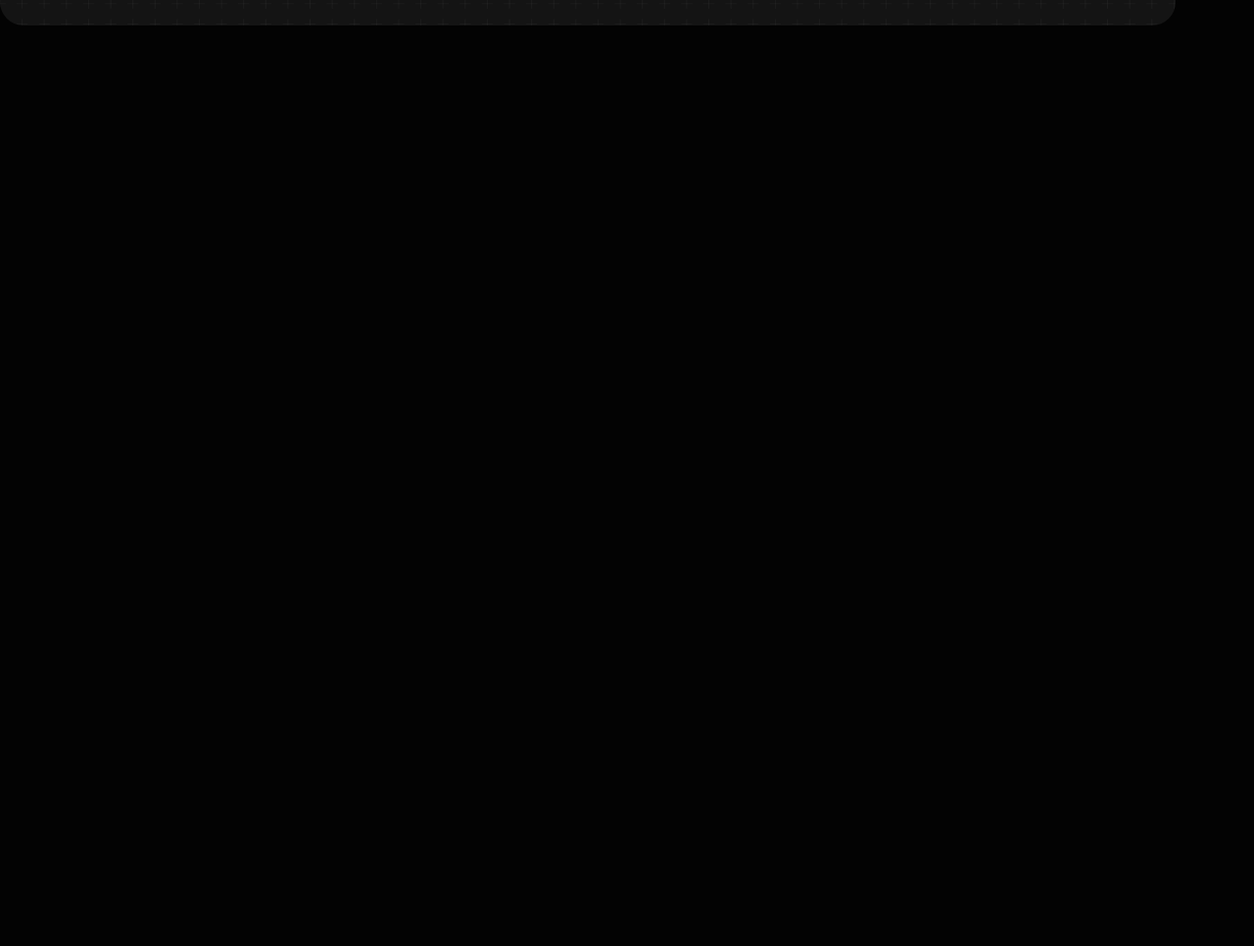
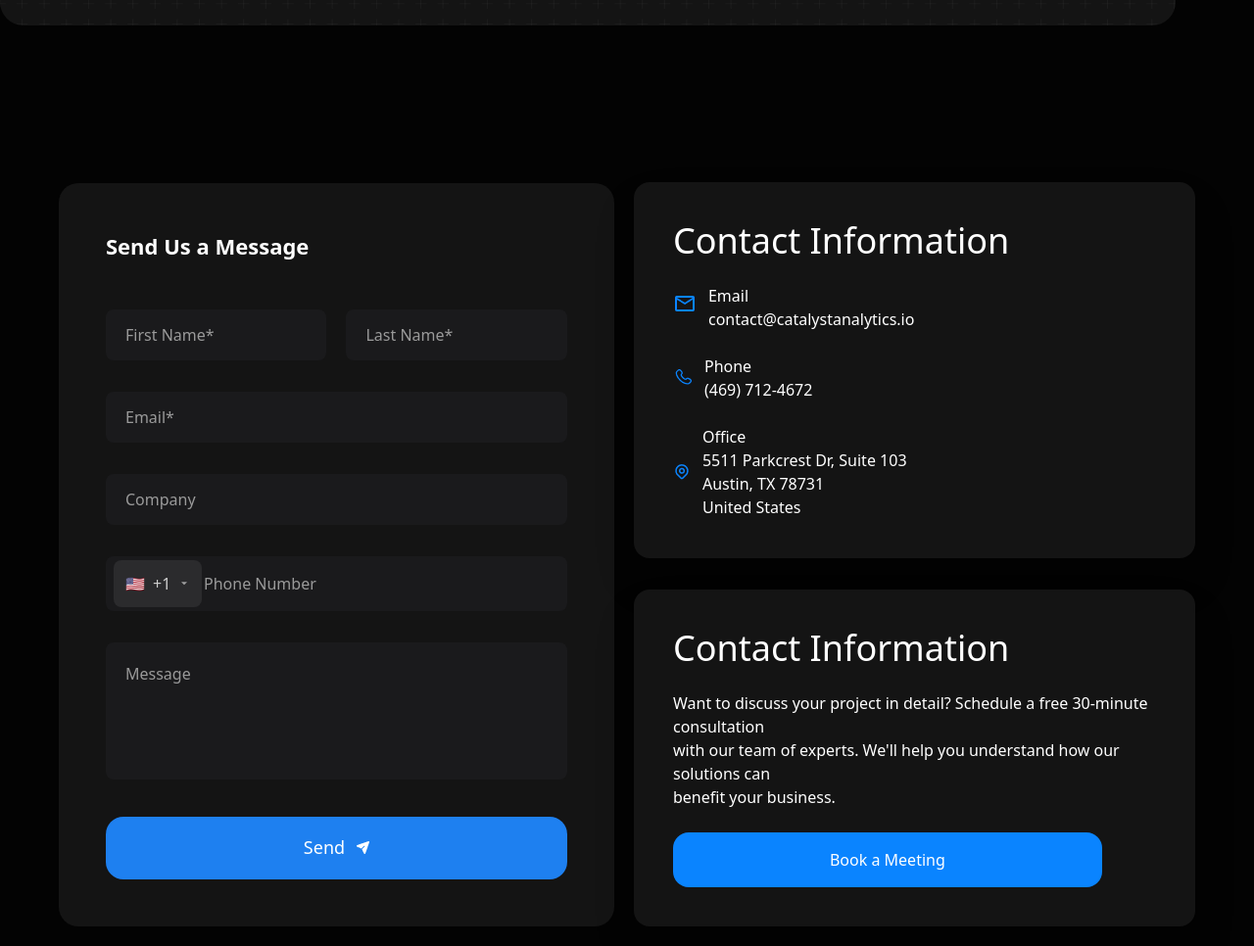
Before and after one commit to mukammalex/EXAM-03, a website: page index5.html in a window 1280 px wide. Shown: the part 618-1584 px from the top of the page at 98% size. Before the commit the page ends 800 px from the top, so only its background shows below. Drawn offline with Linux system fonts and the light colour scheme.

Commit message:
Finished section Send Us Page5

```diff
--- a/index5.html
+++ b/index5.html
@@ -57,6 +57,129 @@
     </section>
 
 
+
+    <section class="max-w-300 m-auto p-5 mt-20">
+
+      <div class="flex gap-5 items-center">
+
+
+
+
+
+        <div class=" mt-10 bg-[#141414] rounded-[20px] p-12 text-white w-[80vh]">
+  <h2 class="text-[22px] font-semibold mb-12">Send Us a Message</h2>
+
+  <form class="space-y-8">
+
+    <div class="grid grid-cols-2 gap-5">
+      <input
+        type="text"
+        placeholder="First Name*"
+        class="w-full h-[52px] bg-[#1A1A1C] rounded-[8px] px-5 text-[16px] outline-none placeholder:text-[#9A9A9A]"
+      />
+
+      <input
+        type="text"
+        placeholder="Last Name*"
+        class="w-full h-[52px] bg-[#1A1A1C] rounded-[8px] px-5 text-[16px] outline-none placeholder:text-[#9A9A9A]"
+      />
+    </div>
+
+
+    <input
+      type="email"
+      placeholder="Email*"
+      class="w-full h-[52px] bg-[#1A1A1C] rounded-[8px] px-5 text-[16px] outline-none placeholder:text-[#9A9A9A]"
+    />
+
+
+    <input
+      type="text"
+      placeholder="Company"
+      class="w-full h-[52px] bg-[#1A1A1C] rounded-[8px] px-5 text-[16px] outline-none placeholder:text-[#9A9A9A]"
+    />
+
+
+    <div class="relative">
+      <div
+        class="absolute left-2 top-1/2 -translate-y-1/2 flex items-center gap-2 bg-[#2B2B2D] px-3 py-3 rounded-[8px]"
+      >
+        <span>🇺🇸</span>
+        <span class="text-[#CFCFCF]">+1</span>
+        <svg
+          xmlns="http://www.w3.org/2000/svg"
+          class="w-3 h-3 fill-[#A0A0A0]"
+          viewBox="0 0 20 20"
+        >
+          <path d="M5 7l5 5 5-5H5z" />
+        </svg>
+      </div>
+
+      <input
+        type="text"
+        placeholder="Phone Number"
+        class="w-full h-[56px] bg-[#1A1A1C] rounded-[8px] pl-[100px] pr-5 text-[16px] outline-none placeholder:text-[#9A9A9A]"
+      />
+    </div>
+
+
+    <textarea
+      placeholder="Message"
+      class="w-full h-[140px] resize-none bg-[#1A1A1C] rounded-[8px] p-5 text-[16px] outline-none placeholder:text-[#9A9A9A]"
+    ></textarea>
+
+
+
+
+
+
+
+
+    <button
+      class="w-full h-[64px] bg-[#1E80F0] rounded-[18px] text-[18px] font-medium hover:bg-amber-400 cursor-pointer flex items-center justify-center gap-3"
+    >
+      Send <img src="./img/Vector.png" alt="">
+    </button>
+  </form>
+</div>
+
+
+<div>
+
+    <div class="shadow-2xl bg-[#141414] rounded-2xl p-10 text-white mt-10">
+
+        <h1 class="text-4xl">Contact Information</h1>
+        <br>
+        <p class="flex gap-3 items-center"> <img src="./img/ic_outline-email.png" alt="">Email <br>
+        contact@catalystanalytics.io</p>
+        <br>
+        <p class="flex items-center gap-3"><img src="./img/solar_phone-outline.png" alt="">Phone <br>
+        (469) 712-4672</p>
+        <br>
+        <p class="flex items-center gap-3"> <img src="./img/proicons_location.png" alt="">Office <br>
+        5511 Parkcrest Dr, Suite 103 <br>
+        Austin, TX 78731 <br>
+        United States
+                </p>
+
+    </div>
+
+    <div class="shadow-2xl bg-[#141414] rounded-2xl p-10 text-white mt-8">
+        <h1 class="text-4xl">Contact Information</h1>
+        <br>
+        <p>Want to discuss your project in detail? Schedule a free 30-minute consultation <br>
+             with our team of experts. We'll help you understand how our solutions can  <br>
+             benefit your business.</p>
+             <br>
+             <button class="bg-[#0A84FF] px-40 py-4 hover:bg-amber-400 cursor-pointer rounded-2xl ">Book a Meeting</button>
+
+    </div>
+
+</div>
+
+      </div>
+
+    </section>
 </main>
 
 </body>
```
Also changed, not shown: img/Vector.png (added), img/ic_outline-email.png (added), img/proicons_location.png (added), img/solar_phone-outline.png (added), src/output.css.
